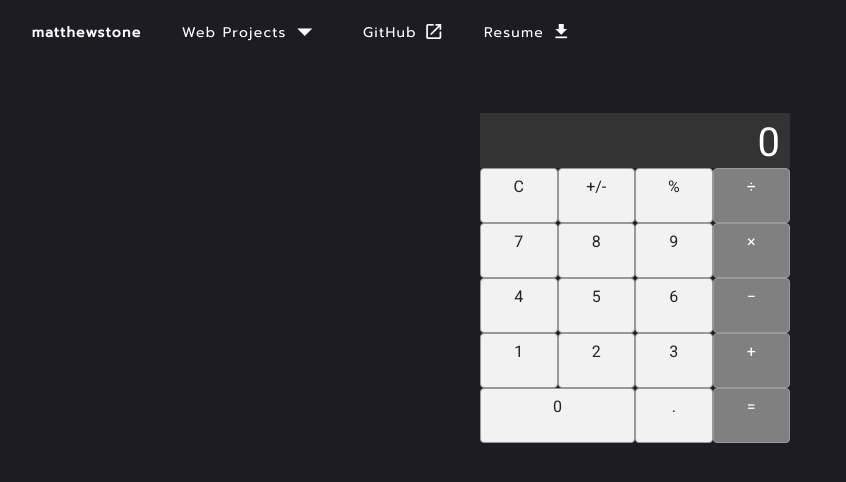
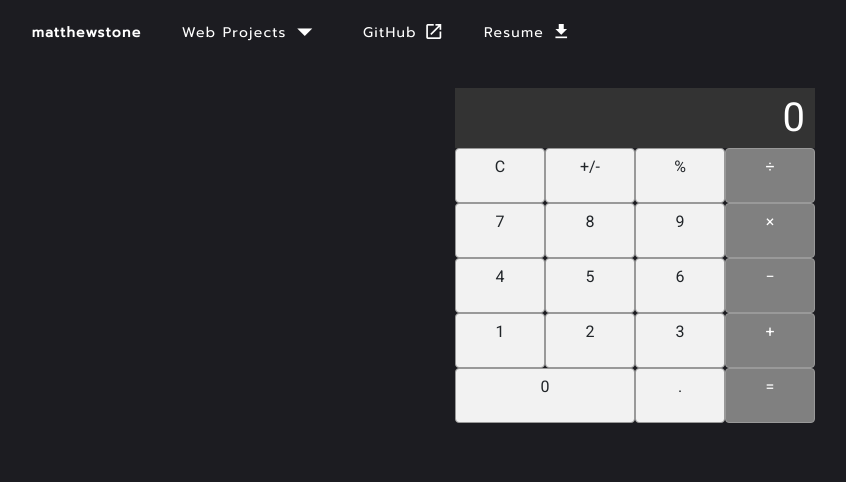
Before and after one commit to MatthewStonee/Personal-Site, a Vue app: page /calculator in a window 1280 px wide. Shown: the top 482 px of the page, without its empty margins (5-851 px from the left). Built offline with nearby package versions, Linux system fonts and the light colour scheme.

Commit message:
fixed calculator

```diff
--- a/src/components/CalcComponent.vue
+++ b/src/components/CalcComponent.vue
@@ -126,9 +126,8 @@ export default {
   font-size: 40px;
   display: grid;
   grid-template-columns: repeat(4, 1fr);
-  grid-auto-rows: minmax(55px, 55px);
+  grid-auto-rows: minmax(55px, auto);
   text-align: center;
-  padding: 25px;
 }
 
 .display {
```
